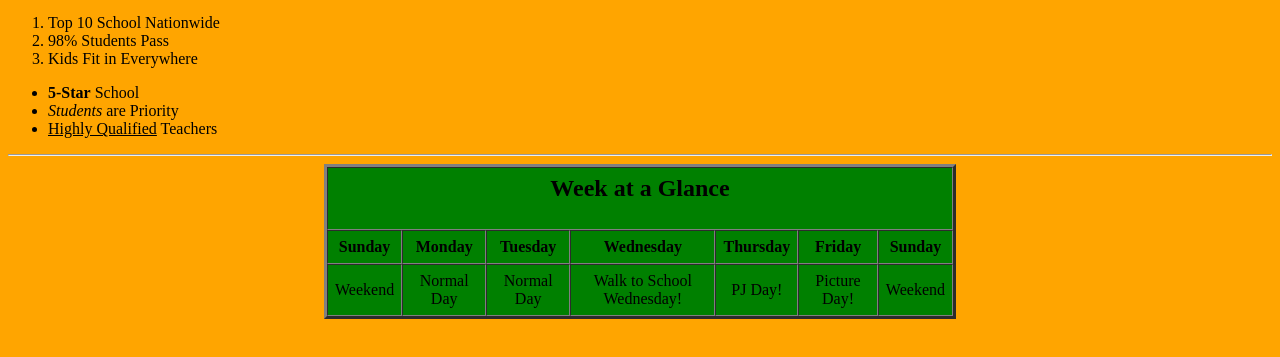
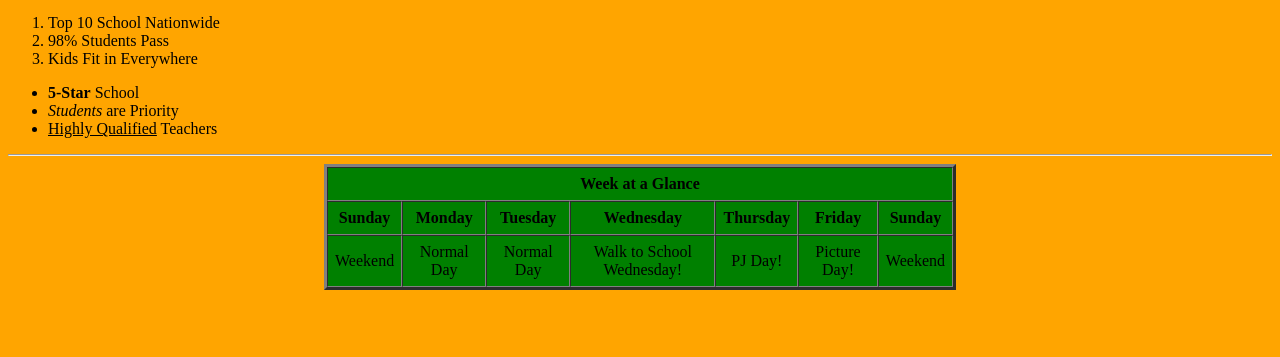
Before and after one commit to SeanToobi/SeanProj, a plain HTML site: page pramos.html in a window 1280 px wide. Shown: the part 133-490 px from the top of the page. Drawn offline with Linux system fonts and the light colour scheme.

Commit message:
Update pramos.html

```diff
--- a/pramos.html
+++ b/pramos.html
@@ -26,7 +26,7 @@
   <table bgcolor="green" border="3" width="50%" cellpadding="7" align="center" cellspacing="0">
     <tr>
       <th colspan="7">
-       <h2>Week at a Glance</h2>
+       Week at a Glance
       </th>
     </tr>
     <tr align="center">
```
